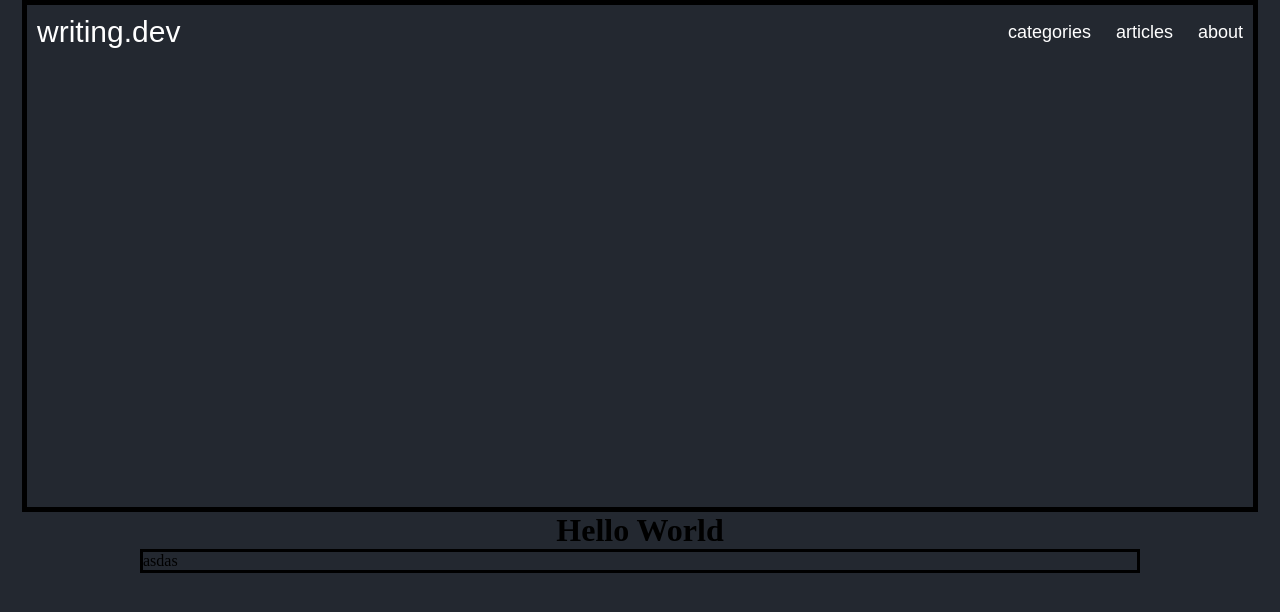
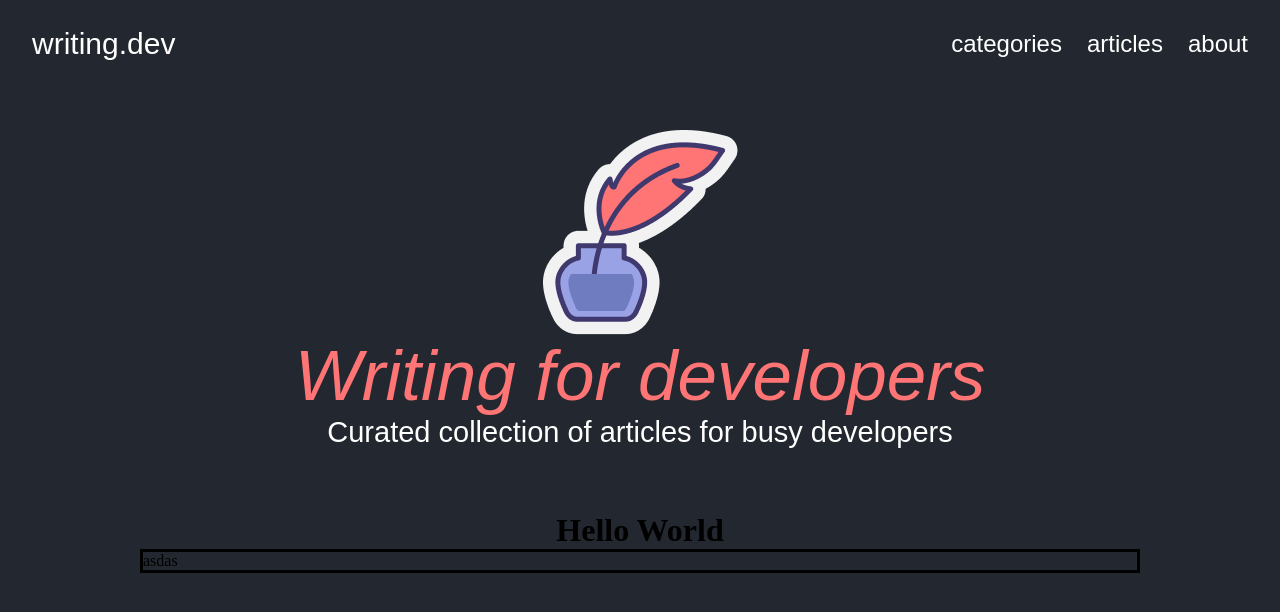
Before and after one commit to erikSug/Training1-HTML-CSS, a plain HTML site: page index.html in a window 1280 px wide. Drawn offline with Linux system fonts and the light colour scheme.

Commit message:
feat: Criando o header

```diff
--- a/index.css
+++ b/index.css
@@ -16,25 +16,53 @@ body{
   font-style: normal;
   color: white;
 }
-
+.recursive {
+  font-family: "Recursive", sans-serif;
+  font-weight: 400;
+  font-style: normal;
+  color: white;
+}
 /* HEADER */
 .header{
-    border: 5px solid;
     height: 512px;
     width: 100%;
     max-width: 1236px;
     padding: 10px;
+    display:flex;
+    flex-direction: column;
+    align-items: center;
+    justify-content: space-around;
 }
 .header__top{
     display: flex;
     justify-content: space-between;
     align-items: center;
+    width: 100%;
 }
 .header__logo{
     font-size: 30px;
 }
+
+.header__bottom{
+    max-width: 844px;
+    width: 100%;
+    height: 391px;
+    display:flex;
+    flex-direction: column;
+    justify-content: center;
+    align-items: center;
+}
+.header__title{
+    font-size: 71px;
+    font-style: italic;
+    color: #FF7575;
+}
+.header__slogan{
+    font-size: 29px;
+    color: #ffff;
+}
 .nav{
-    font-size: 18px;
+    font-size: 24px;
     display:flex;
     gap: 25px;
 }
--- a/index.html
+++ b/index.html
@@ -9,13 +9,18 @@
 <body>
     <header class="header">
         <div class="header__top">
-            <div class="poppins header__logo">writing.dev</div>
+            <div class=" header__logo poppins">writing.dev</div>
             <nav class="nav">
                 <a class="nav__link poppins" href="/index.html">categories</a>
                 <a class="nav__link poppins" href="">articles</a>
                 <a class="nav__link poppins" href="">about</a>
             </nav>
         </div>
+        <div class="header__bottom">
+            <img src="/assets/Logo.png" alt="">
+            <h2 class="header__title recursive">Writing for developers</h2>
+            <p class="header__slogan poppins">Curated collection of articles for busy developers</p>
+        </div>
     </header>
     <h1>Hello World</h1>
     <footer>asdas</footer>
```
